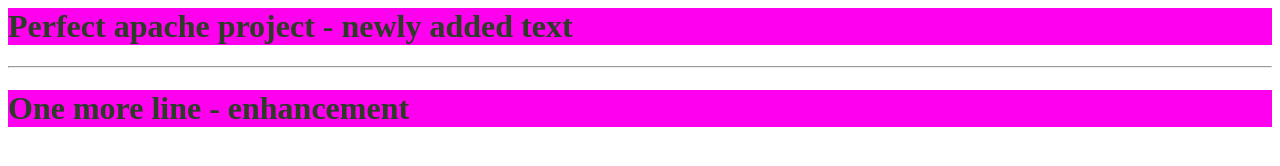
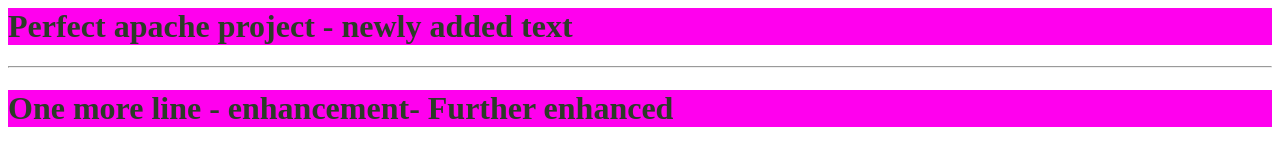
Before and after one commit to vinodhconnects/apache-static-website, a plain HTML site: page index.html in a window 1280 px wide. Drawn offline with Linux system fonts and the light colour scheme.

Commit message:
latest-commit

```diff
--- a/index.html
+++ b/index.html
@@ -6,6 +6,6 @@
     <body>
         <h1> Perfect apache project - newly added text </h1>
         <hr/>
-        <h1> One more line - enhancement</h1>
+        <h1> One more line - enhancement- Further enhanced</h1>
     </body>
 </html>
```
